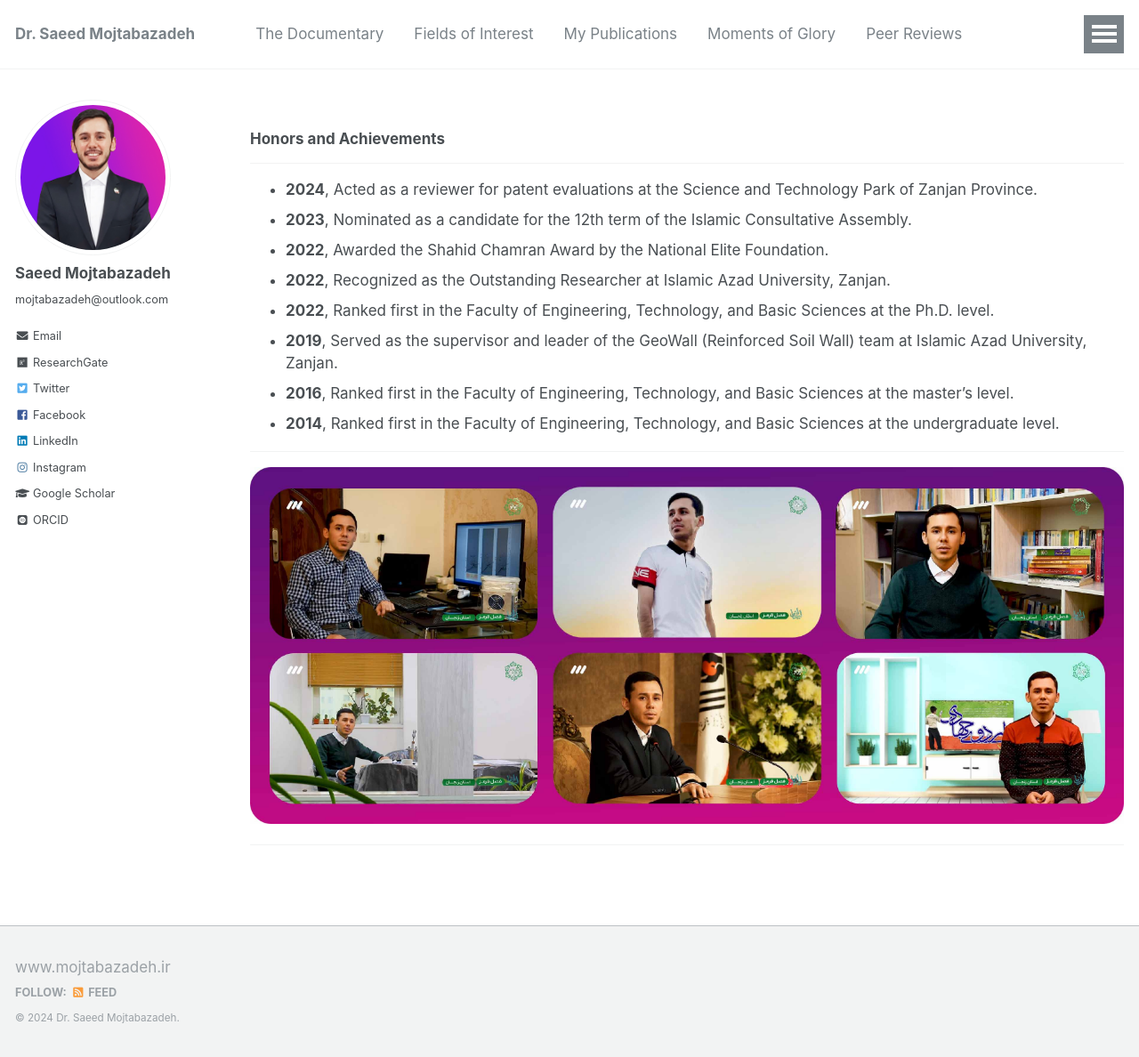
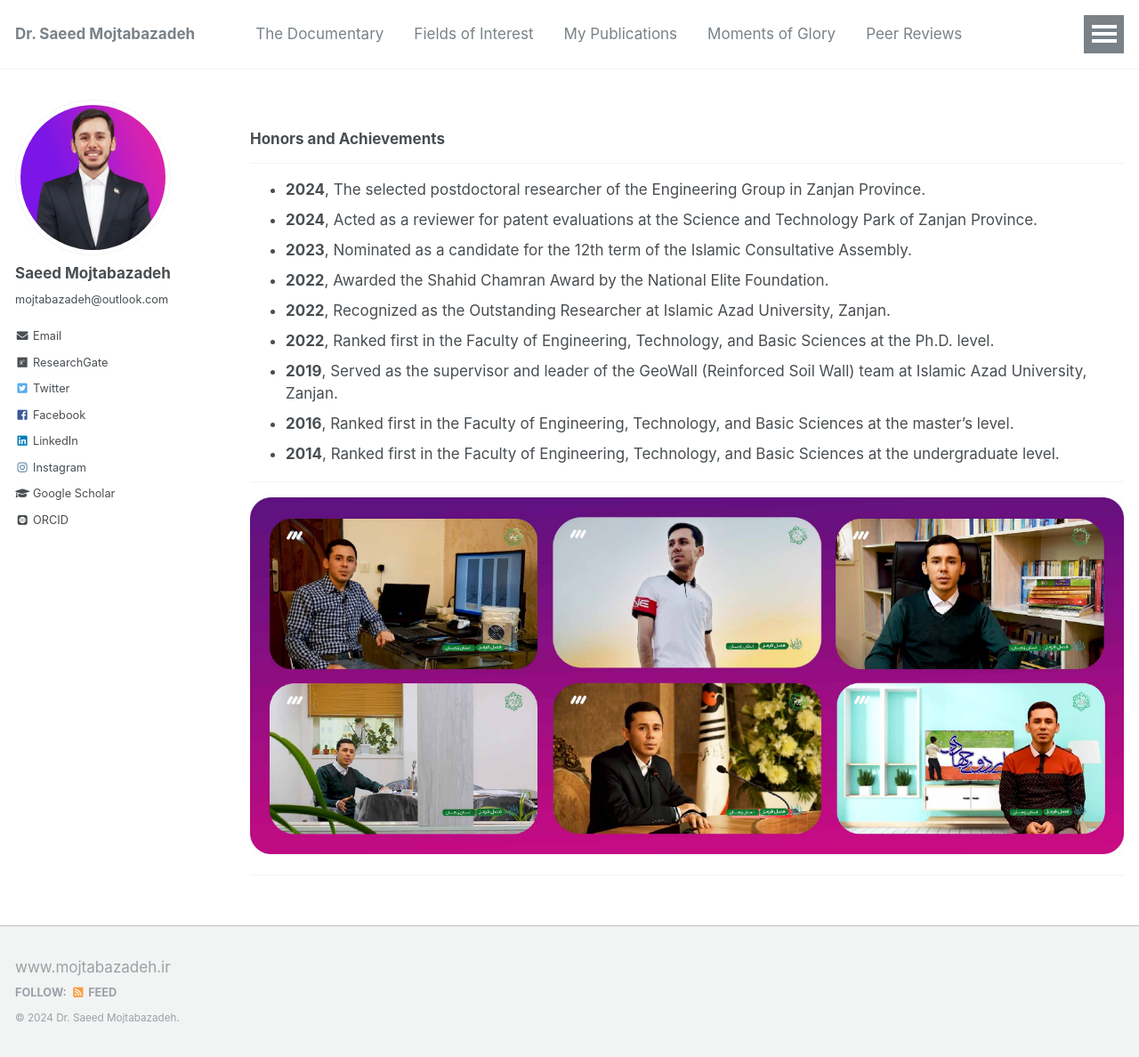
Before and after one commit to mojtabazadeh/mojtabazadeh.github.io, a Jekyll site: the page built from _pages/awards.md, in a window 1280 px wide and 1188 px high. Shown: the whole window at 89% size. Built offline with Jekyll 4.4.1, drawn with Linux system fonts in a browser that asks for light colours; some web fonts are replaced.

Commit message:
Update awards.md

```diff
--- a/_pages/awards.md
+++ b/_pages/awards.md
@@ -7,6 +7,7 @@ author_profile: true
 
 ### **Honors and Achievements**
 ___
+- **2024**, The selected postdoctoral researcher of the Engineering Group in Zanjan Province.
 - **2024**, Acted as a reviewer for patent evaluations at the Science and Technology Park of Zanjan Province.
 - **2023**, Nominated as a candidate for the 12th term of the Islamic Consultative Assembly.
 - **2022**, Awarded the Shahid Chamran Award by the National Elite Foundation.
```
